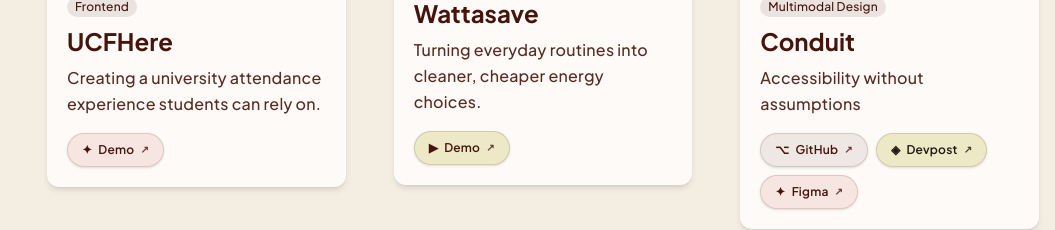
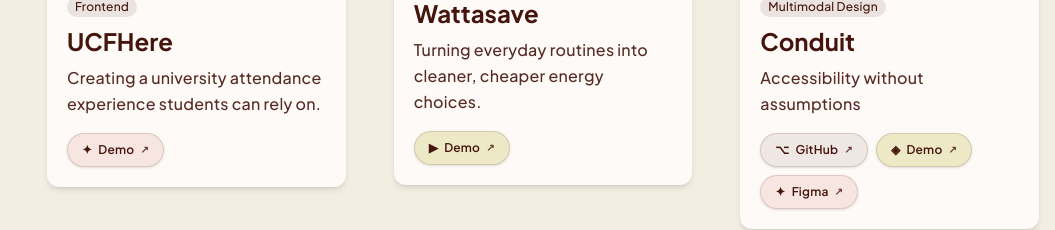
Before and after one commit to elizabethprettosotelo/portv2, a Next.js app: page / in a window 1280 px wide. Shown: the part 1260-1490 px from the top of the page, without its empty margins (225-1280 px from the left). Built offline with nearby package versions, Linux system fonts and the light colour scheme.

Commit message:
touch ups

```diff
--- a/app/components/allprojects.tsx
+++ b/app/components/allprojects.tsx
@@ -88,7 +88,7 @@ const allProjects: Project[] = [
     caseStudy: true,
     links: [
       { label: "GitHub", href: "https://github.com/kwaiidev/conduit", kind: "github" },
-      { label: "Devpost", href: "https://devpost.com/software/conduit-y8gqoj?ref_content=my-projects-tab&ref_feature=my_projects", kind: "devpost" },
+      { label: "Demo", href: "https://devpost.com/software/conduit-y8gqoj?ref_content=my-projects-tab&ref_feature=my_projects", kind: "devpost" },
       { label: "Figma", href: "https://figma.com", kind: "figma" },
     ],
   },
--- a/app/components/featuredprojects.tsx
+++ b/app/components/featuredprojects.tsx
@@ -61,7 +61,7 @@ const projects: Project[] = [
     slug: "project-one",
     links: [
       { label: "GitHub", href: "https://github.com/kwaiidev/conduit", kind: "github" },
-      { label: "Devpost", href: "https://devpost.com/software/conduit-y8gqoj?ref_content=my-projects-tab&ref_feature=my_projects", kind: "devpost" },
+      { label: "Demo", href: "https://devpost.com/software/conduit-y8gqoj?ref_content=my-projects-tab&ref_feature=my_projects", kind: "devpost" },
       { label: "Figma", href: "https://figma.com", kind: "figma" },
     ],
   },
--- a/app/components/project-links.ts
+++ b/app/components/project-links.ts
@@ -17,8 +17,8 @@ export const LINK_CONFIG: Record<
   devpost: {
     icon: "◈",
     bg: "bg-[#B5AD21]/22",
-    text: "text-[#1F1712]",
-    hoverBg: "hover:bg-[#A8A41F] hover:text-[#1F1712]",
+    text: "text-[#45140C]",
+    hoverBg: "hover:bg-[#A8A41F] hover:text-[#45140C]",
   },
   demo: {
     icon: "▶",
```
